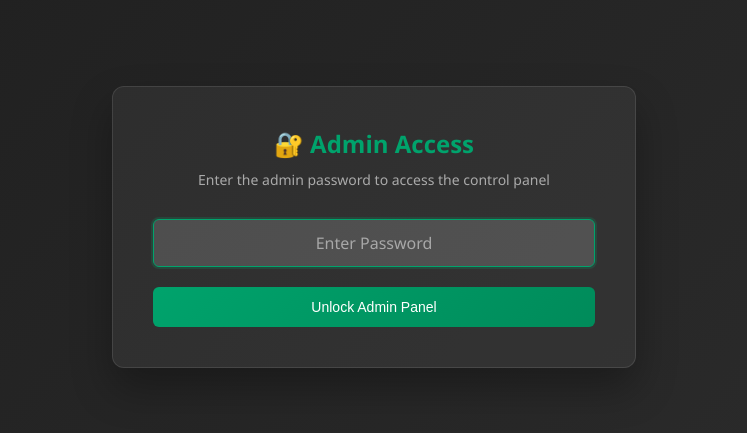
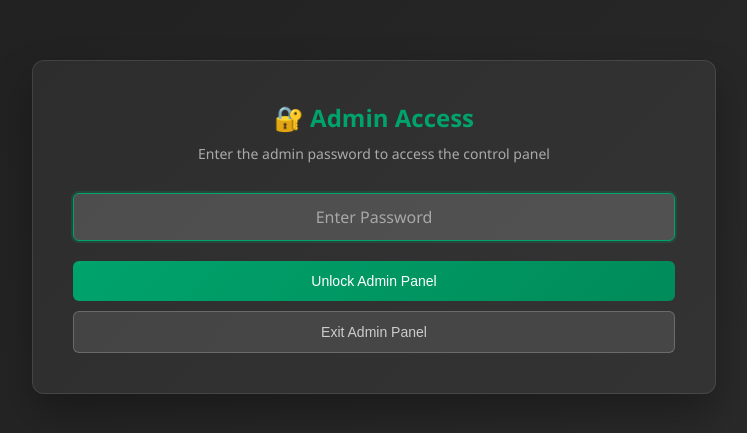
Before and after one commit to peymannaderi10/GolfLabsKiosk, an Electron app: page admin.html in a window 1280 px wide. Shown: the part 173-606 px from the top of the page, without its empty margins (266-1013 px from the left). Drawn offline with Linux system fonts and the light colour scheme; no server answers.

Commit message:
add admin exit button prior to logini

```diff
--- a/admin.html
+++ b/admin.html
@@ -362,6 +362,25 @@
             transform: translateY(0);
         }
 
+        .password-exit {
+            background: rgba(255, 255, 255, 0.1);
+            border: 1px solid rgba(255, 255, 255, 0.2);
+            color: #ccc;
+            padding: 12px 24px;
+            border-radius: 6px;
+            cursor: pointer;
+            font-size: 14px;
+            font-weight: 500;
+            width: 100%;
+            margin-top: 10px;
+            transition: all 0.2s ease;
+        }
+
+        .password-exit:hover {
+            background: rgba(255, 255, 255, 0.2);
+            color: white;
+        }
+
         .password-error {
             background: rgba(220, 53, 69, 0.1);
             border: 1px solid rgba(220, 53, 69, 0.3);
@@ -448,6 +467,9 @@
                 >
                 <button type="submit" class="password-submit">
                     Unlock Admin Panel
+                </button>
+                <button type="button" class="password-exit" onclick="exitAdmin()">
+                    Exit Admin Panel
                 </button>
             </form>
             <div id="password-error" class="password-error" style="display: none;"></div>
```
